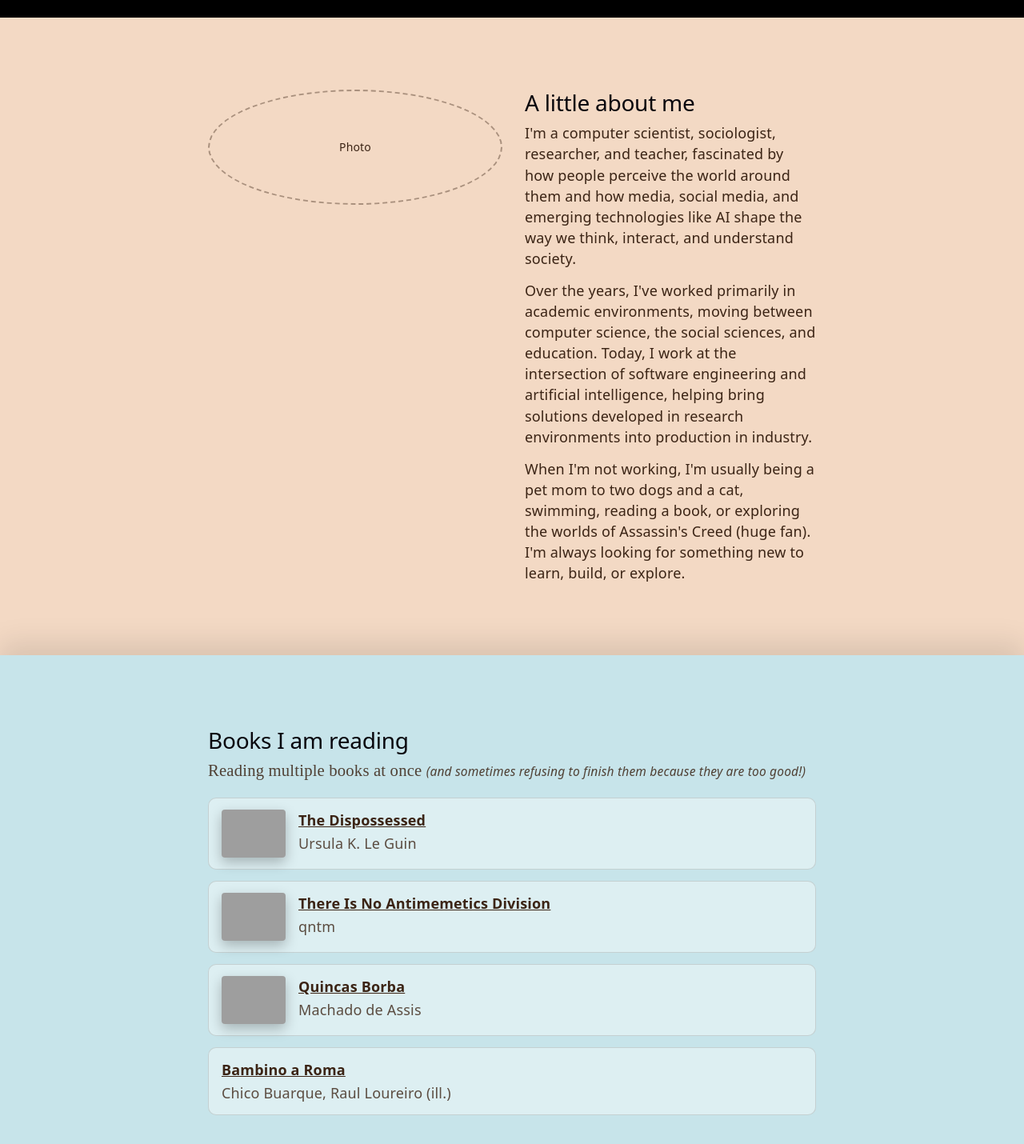
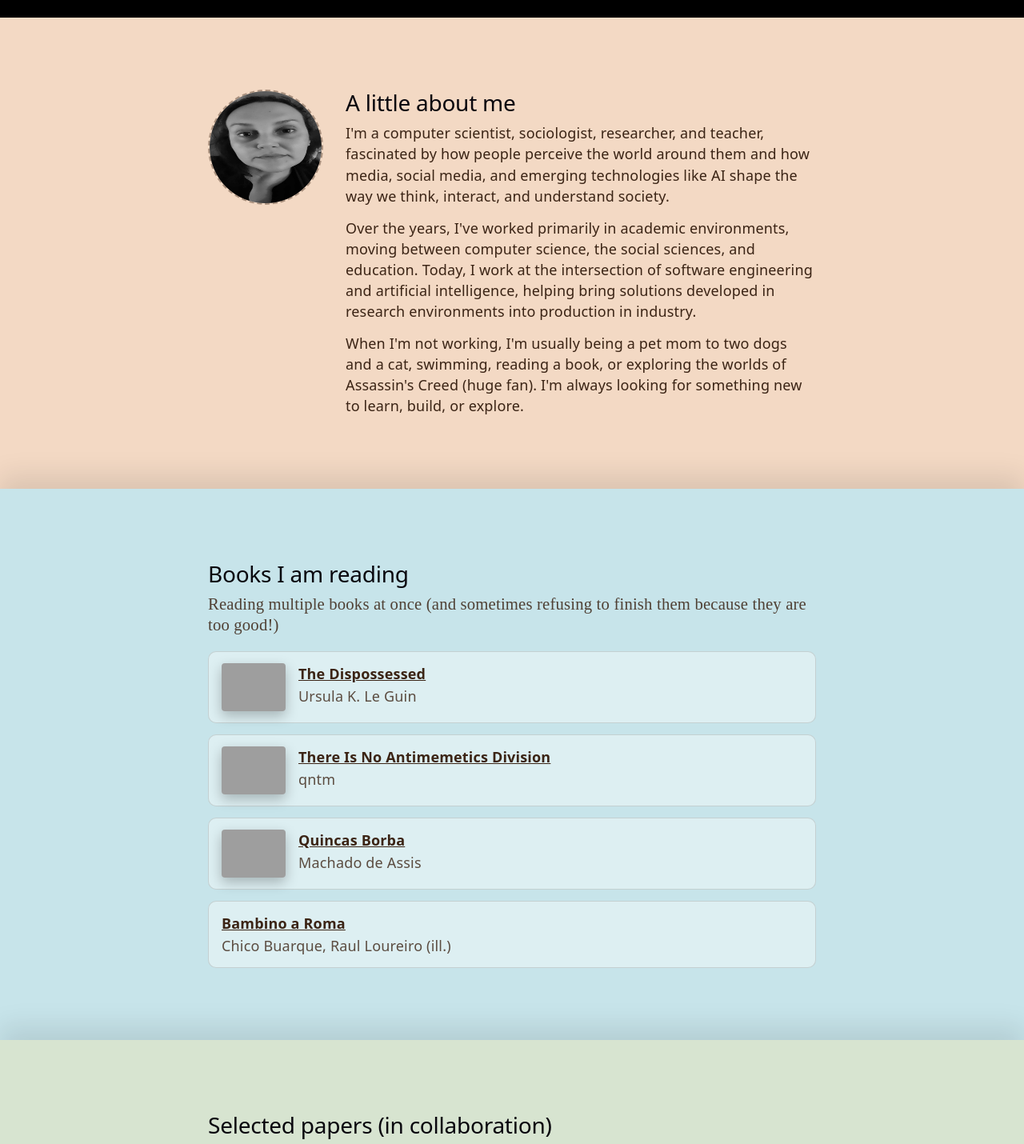
Before and after one commit to elaynecardosojhu-ai/elaynecardosojhu-ai.github.io, a React (Vite) app: page /#/ in a window 1280 px wide. Shown: the part 697-2127 px from the top of the page at 80% size. Built offline with nearby package versions, Linux system fonts and the light colour scheme; grey boxes are pictures that could not be loaded.

Commit message:
Use profile photo, plain-text email with icons, smaller About/papers text, unified subtitle font, sage papers background

```diff
--- a/src/sections/HomeSections.css
+++ b/src/sections/HomeSections.css
@@ -5,7 +5,7 @@
      backgrounds. */
   --home-c-about: #f3d9c4; /* light peach */
   --home-c-books: #c7e4ea; /* light teal */
-  --home-c-papers: #d6d4f0; /* light lavender */
+  --home-c-papers: #d7e4d0; /* light sage green */
   --home-c-contact: #f4e6b8; /* light mustard */
   --home-text-dark: #3b2415;
   width: 100%;
@@ -89,12 +89,6 @@
   opacity: 0.85;
 }
 
-.home-section__subtitle-paren {
-  font-family: var(--sans);
-  font-style: italic;
-  font-size: 0.75em;
-}
-
 .home-books,
 .home-papers {
   list-style: none;
@@ -162,6 +156,7 @@
 .home-papers__title {
   margin: 0;
   font-weight: 600;
+  font-size: 0.9em;
 }
 
 .home-papers__title a {
@@ -172,6 +167,7 @@
 .home-papers__venue {
   margin: 4px 0 0;
   opacity: 0.8;
+  font-size: 0.85em;
 }
 
 .home-contact {
@@ -186,8 +182,21 @@
   padding: 0;
   display: flex;
   flex-direction: column;
-  gap: 6px;
+  gap: 10px;
   font-size: 16px;
+}
+
+.home-contact__links li {
+  display: flex;
+  align-items: center;
+  gap: 10px;
+}
+
+.home-contact__icon {
+  flex: none;
+  width: 20px;
+  height: 20px;
+  color: var(--home-text-dark);
 }
 
 .home-contact__links a {
--- a/src/sections/HomeSections.tsx
+++ b/src/sections/HomeSections.tsx
@@ -1,5 +1,6 @@
 import { CURRENT_BOOKS } from '../data/books'
 import { SELECTED_PAPERS } from '../data/papers'
+import profilePic from '../assets/profile-pic.jpg'
 import './HomeSections.css'
 
 // Homepage sections shown below the game, each a full-bleed panel in its own
@@ -13,9 +14,7 @@ export default function HomeSections() {
     <div className="home-sections">
       <section className="home-section home-section--about" id="about">
         <div className="home-section__inner home-section__inner--about">
-          <div className="home-about__photo" aria-hidden="true">
-            Photo
-          </div>
+          <img className="home-about__photo" src={profilePic} alt="Elayne" />
           <div>
             <h2 className="home-section__title">A little about me</h2>
             <p>
@@ -42,7 +41,8 @@ export default function HomeSections() {
         <div className="home-section__inner">
           <h2 className="home-section__title">Books I am reading</h2>
           <p className="home-section__subtitle">
-            Reading multiple books at once <span className="home-section__subtitle-paren">(and sometimes refusing to finish them because they are too good!)</span>
+            Reading multiple books at once (and sometimes refusing to finish them because they are
+            too good!)
           </p>
           <ul className="home-books">
             {CURRENT_BOOKS.map((book) => (
@@ -110,9 +110,21 @@ export default function HomeSections() {
           <div className="home-contact">
             <ul className="home-contact__links">
               <li>
-                <a href="mailto:elaynecardoso.jhu@gmail.com">elaynecardoso.jhu at gmail.com</a>
+                <svg className="home-contact__icon" viewBox="0 0 24 24" aria-hidden="true">
+                  <path
+                    fill="currentColor"
+                    d="M20 4H4a2 2 0 0 0-2 2v12a2 2 0 0 0 2 2h16a2 2 0 0 0 2-2V6a2 2 0 0 0-2-2Zm0 2-8 5-8-5h16Zm0 12H4V8l8 5 8-5v10Z"
+                  />
+                </svg>
+                <span>elaynecardoso.jhu at gmail.com</span>
               </li>
               <li>
+                <svg className="home-contact__icon" viewBox="0 0 24 24" aria-hidden="true">
+                  <path
+                    fill="currentColor"
+                    d="M20.45 20.45h-3.56v-5.57c0-1.33-.03-3.04-1.85-3.04-1.86 0-2.14 1.45-2.14 2.95v5.66H9.34V9h3.41v1.56h.05c.48-.9 1.64-1.85 3.37-1.85 3.6 0 4.27 2.37 4.27 5.46v6.28ZM5.34 7.43a2.07 2.07 0 1 1 0-4.14 2.07 2.07 0 0 1 0 4.14ZM7.12 20.45H3.56V9h3.56v11.45Z"
+                  />
+                </svg>
                 <a href="https://www.linkedin.com/in/elaynemorais" target="_blank" rel="noreferrer">
                   linkedin.com/in/elaynemorais
                 </a>
```
Also changed, not shown: src/assets/profile-pic.jpg (added).
